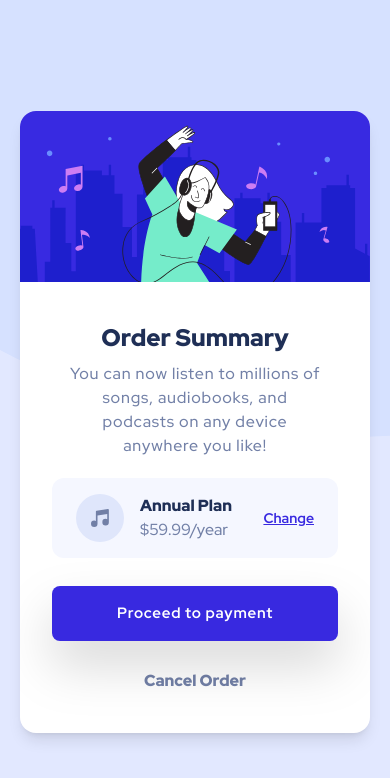
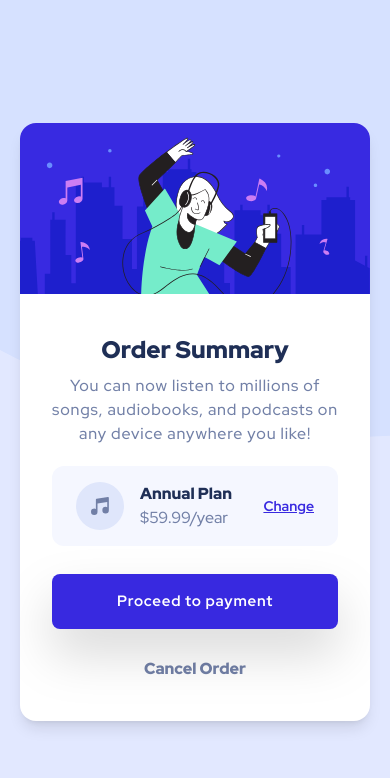
Before and after one commit to Cancersaintmichael/Order-Summary-Component, a React (Vite) app: page / in a window 390 px wide. Shown: the top 778 px of the page. Built offline with nearby package versions, Linux system fonts and the light colour scheme.

Commit message:
Update OrderSummary.tsx

```diff
--- a/src/components/OrderSummary.tsx
+++ b/src/components/OrderSummary.tsx
@@ -29,8 +29,9 @@ export default function OrderSummary({
           <div>
             <img src={IllustrationHero} alt="Hero illustration" />
           </div>
-          <div className="xs:px-8 xs:py-10 p-8">
-            <div className="px-4 flex flex-col gap-2 mb-5">
+          <div className="xs:px-8 xs:py-10 p-8 flex flex-col gap-7">
+            <div className="flex flex-col gap-5">
+              <div className="flex flex-col gap-2">
                 <h1 className="capitalize text-dark-blue font-black text-2xl text-center">
                   {title}
                 </h1>
@@ -38,7 +39,7 @@ export default function OrderSummary({
                   {productDescription}
                 </p>
               </div>
-            <div className="rounded-xl bg-very-pale-blue flex justify-between px-6 py-4 mb-7">
+              <div className="rounded-xl bg-very-pale-blue flex justify-between px-6 py-4">
                 <div className="flex gap-4">
                   <img src={IconMusic} alt="Icon music" />
                   <dl>
@@ -57,7 +58,8 @@ export default function OrderSummary({
                   </button>
                 </div>
               </div>
-            <div className="mb-7">
+            </div>
+            <div>
               <button className="bg-bright-blue text-white font-bold w-full rounded-lg xs:py-4 py-3 text-[15px] drop-shadow-2xl tracking-wider transition-colors hover:bg-bright-blue/80">
                 {buttonText}
               </button>
```
Lines whose indentation alone changed are shown as unchanged.
